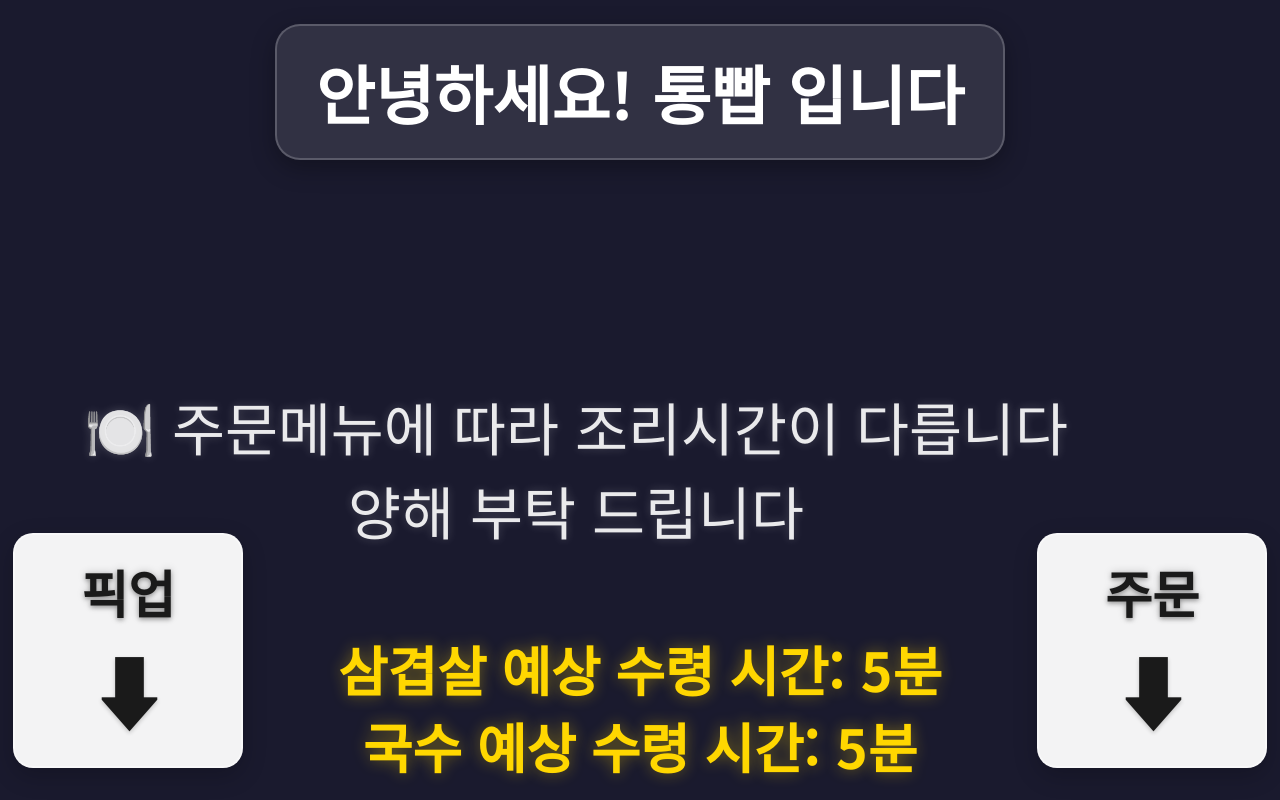
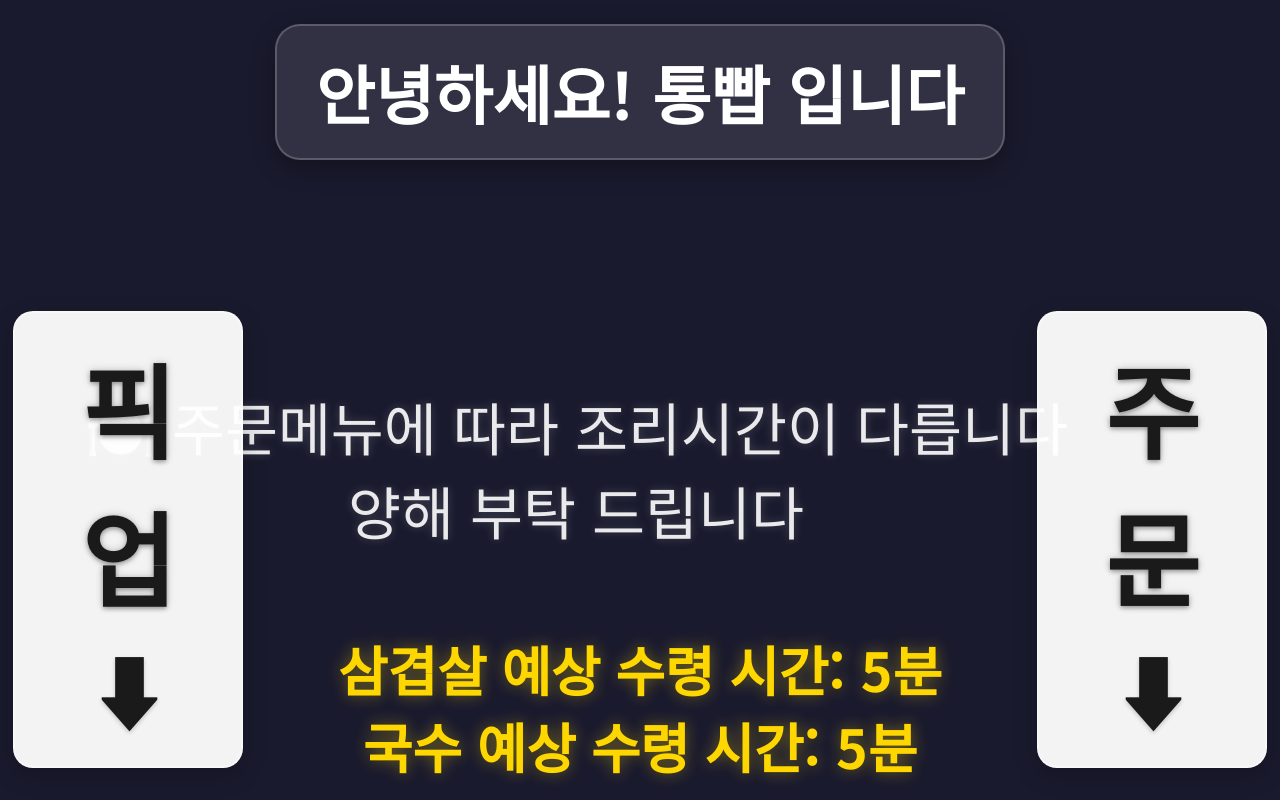
Before and after one commit to donghyunkm-spec/tongbbap-bell-system, a website: page display.html in a window 1280 px wide. Drawn offline with Linux system fonts and the light colour scheme.

Commit message:
DISPLAY화면개선

```diff
--- a/display.html
+++ b/display.html
@@ -150,7 +150,7 @@
 
 
     .footer-icon {
-      font-size: 4vw; /* 6vw에서 4vw로 축소 */
+      font-size: 8vw; /* 6vw에서 4vw로 축소 */
       font-weight: 900;
       margin-bottom: 0.8vh;
       text-shadow:
```
